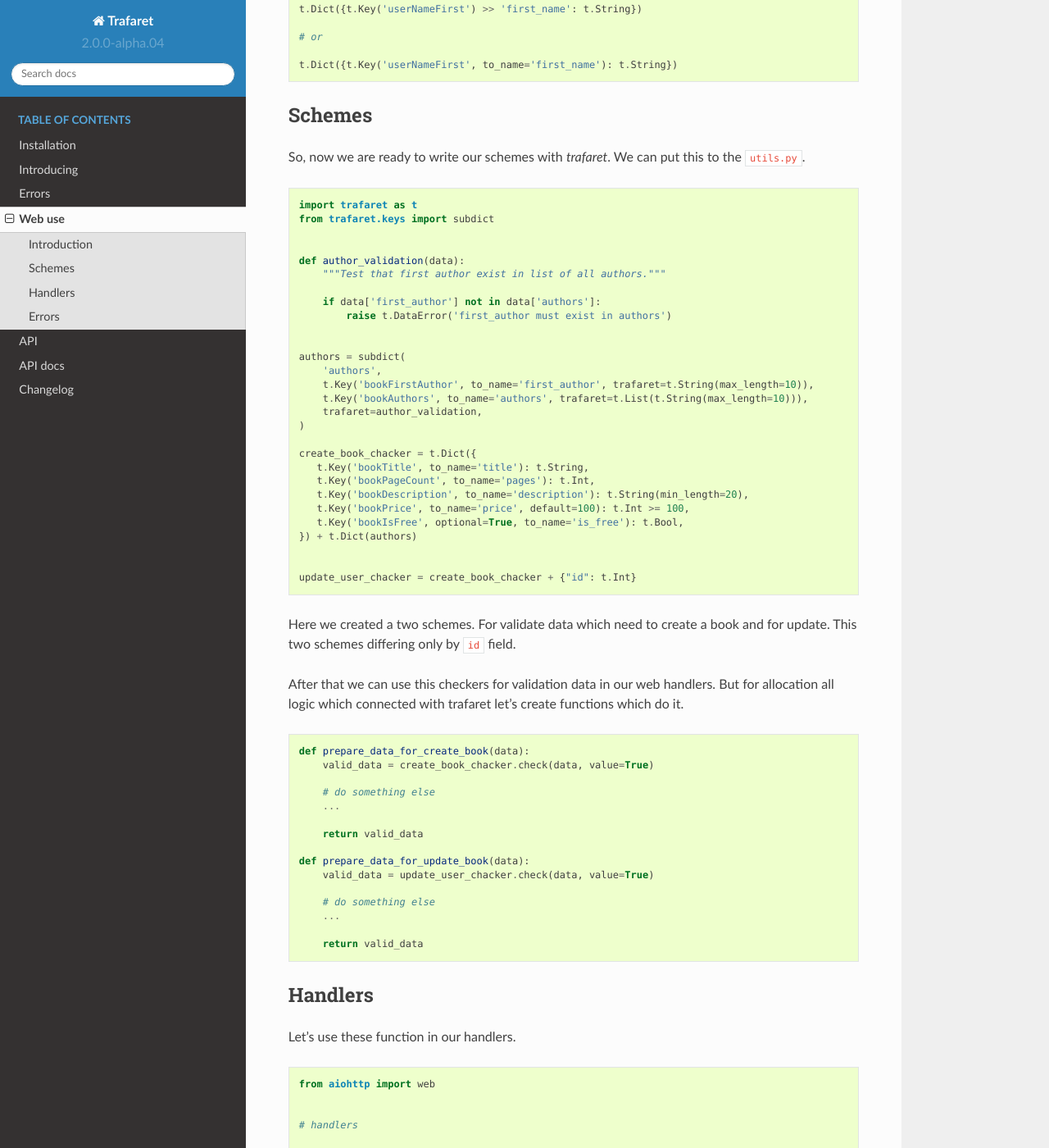
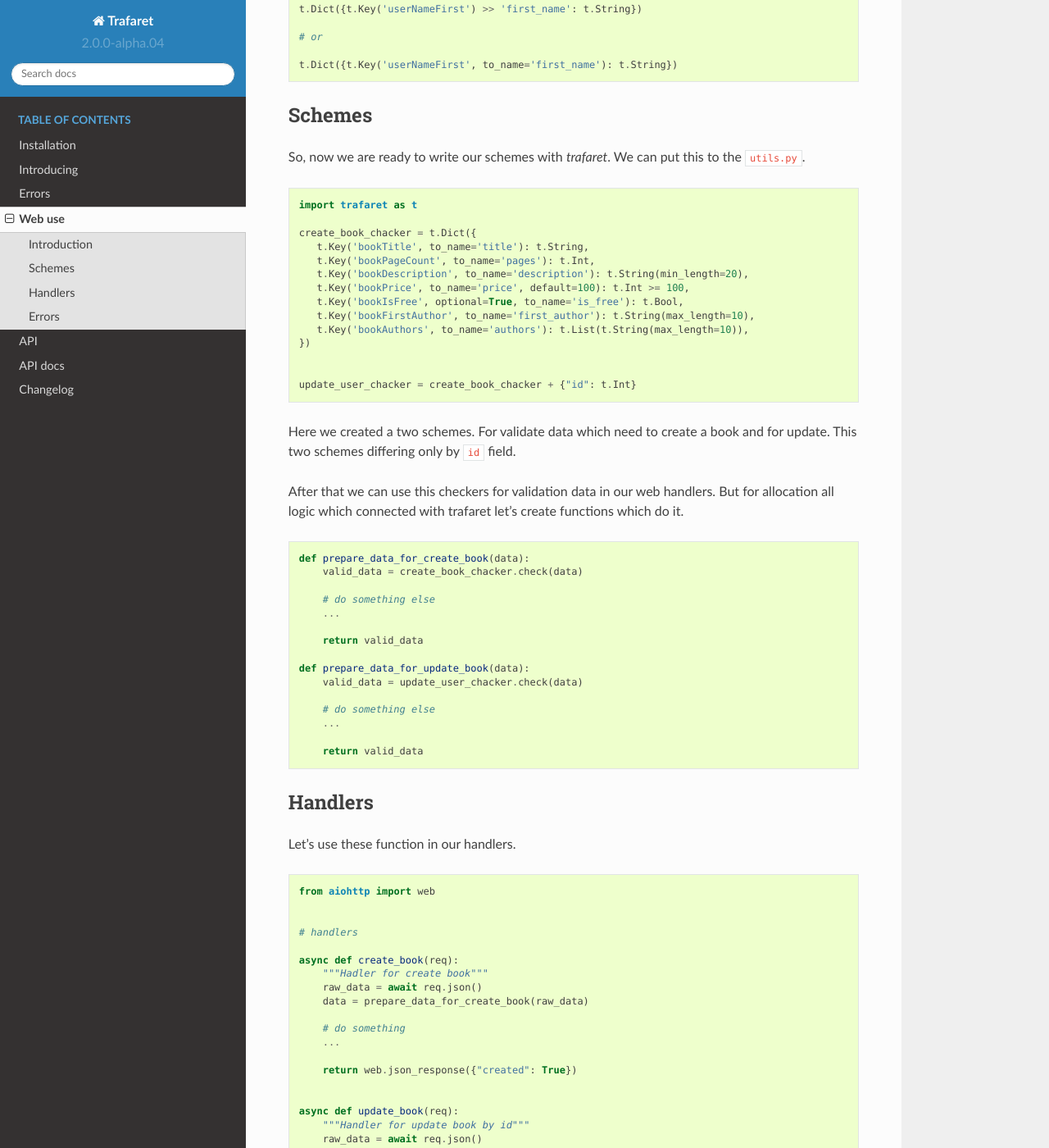
Before and after one commit to Deepwalker/trafaret, a Sphinx documentation site: the page built from docs/web_use.rst, in a window 1280 px wide and 1400 px high, scrolled down 1120 px. Shown: the whole window at 82% size. Built offline with Sphinx 7.4.7 and the Read the Docs theme 2.0.0, drawn with Linux system fonts in a browser that asks for light colours; some of the changed text lies outside the part shown.

Commit message:
docs: corrected part web use

```diff
--- a/docs/intro.rst
+++ b/docs/intro.rst
@@ -807,6 +807,7 @@ For cases like this a trafaret has ``subdict``.
     })
     # {'email': 'm@gmail.com', 'password': '111'}
 
+As you can see, `password` and `password_confirm` replaced to just password with value that ``check_passwords_equal`` return.
 
 Other
 -----
--- a/docs/web_use.rst
+++ b/docs/web_use.rst
@@ -69,22 +69,6 @@ the ``utils.py``.
 .. code-block:: python
 
     import trafaret as t
-    from trafaret.keys import subdict
-
-
-    def author_validation(data):
-        """Test that first author exist in list of all authors."""
-
-        if data['first_author'] not in data['authors']:
-            raise t.DataError('first_author must exist in authors')
-
-
-    authors = subdict(
-        'authors',
-        t.Key('bookFirstAuthor', to_name='first_author', trafaret=t.String(max_length=10)),
-        t.Key('bookAuthors', to_name='authors', trafaret=t.List(t.String(max_length=10))),
-        trafaret=author_validation,
-    )
 
     create_book_chacker = t.Dict({
        t.Key('bookTitle', to_name='title'): t.String,
@@ -92,7 +76,9 @@ the ``utils.py``.
        t.Key('bookDescription', to_name='description'): t.String(min_length=20),
        t.Key('bookPrice', to_name='price', default=100): t.Int >= 100,
        t.Key('bookIsFree', optional=True, to_name='is_free'): t.Bool,
-    }) + t.Dict(authors)
+       t.Key('bookFirstAuthor', to_name='first_author'): t.String(max_length=10),
+       t.Key('bookAuthors', to_name='authors'): t.List(t.String(max_length=10)),
+    })
 
 
     update_user_chacker = create_book_chacker + {"id": t.Int}
@@ -109,7 +95,7 @@ functions which do it.
 .. code-block:: python
 
     def prepare_data_for_create_book(data):
-        valid_data = create_book_chacker.check(data, value=True)
+        valid_data = create_book_chacker.check(data)
 
         # do something else
         ...
@@ -117,7 +103,7 @@ functions which do it.
         return valid_data
 
     def prepare_data_for_update_book(data):
-        valid_data = update_user_chacker.check(data, value=True)
+        valid_data = update_user_chacker.check(data)
 
         # do something else
         ...
@@ -137,7 +123,7 @@ Let's use these function in our handlers.
     # handlers
 
     async def create_book(req):
-        """Hadler for create book""""
+        """Hadler for create book"""
         raw_data = await req.json()
         data = prepare_data_for_create_book(raw_data)
 
@@ -184,7 +170,7 @@ After that we can send request to the our server.
         "bookFirstAuthor": "Welsh",
         "bookAuthors": ["Welsh"]
     }
-    r.post("http://0.0.0.0:9000/", json=data).text
+    r.post("http://0.0.0.0:8000/", json=data).text
 
     # '{"created": true}'
 
@@ -251,6 +237,6 @@ valid.
         "bookFirstAuthor": "Welsh",
         "bookAuthors": ["Welsh"]
     }
-    r.put("http://0.0.0.0:9000/", json=data).text
+    r.put("http://0.0.0.0:8000/", json=data).text
 
     # '{"errors": {"id": "is required"}}'
```
Also changed, not shown: other parts of docs/web_use.rst (+1 -1 lines).
